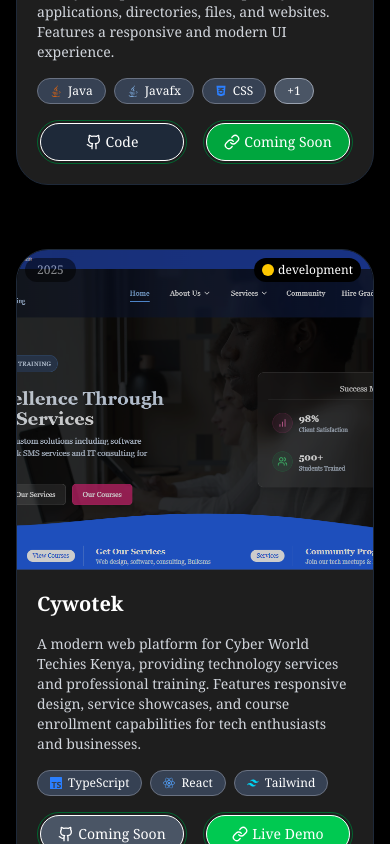
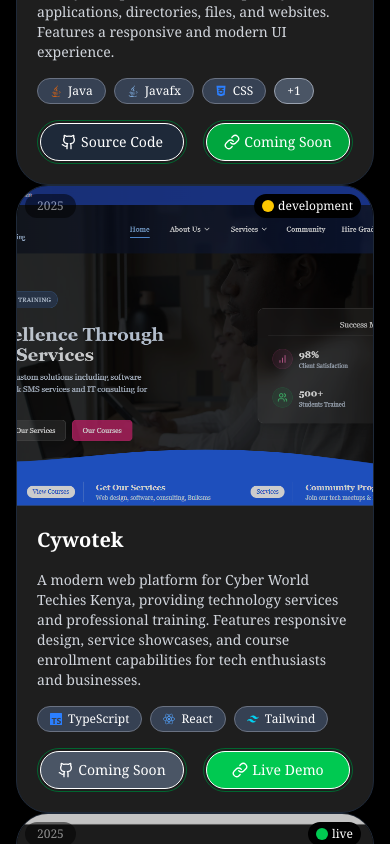
Before and after one commit to kinuthia-lawrence/lawrence-kinuthia, a React (Vite) app: page / in a window 390 px wide. Shown: the part 1860-2704 px from the top of the page. Built offline with nearby package versions, Linux system fonts and the light colour scheme.

Commit message:
modified project responsiveness

```diff
--- a/src/components/Projects.tsx
+++ b/src/components/Projects.tsx
@@ -92,7 +92,7 @@
                 } px-4 py-2 rounded-full w-full border border-white`}
               >
                 <GithubIcon className="w-4 h-4 mr-1" />
-                {project.codeLink === "#" ? "Coming Soon" : "Code"}
+                {project.codeLink === "#" ? "Coming Soon" : "Source Code"}
               </a>
             </div>
           )}
@@ -128,7 +128,7 @@
 const Projects: React.FC = () => (
   <section
     id="projects"
-    className="p-4 md:px-38 bg-black min-h-screen flex flex-col items-center justify-center"
+    className="p-4 lg:px-34 bg-black min-h-screen flex flex-col items-center justify-center"
   >
     <h2 className="text-3xl md:text-4xl flex  font-bold text-white mb-2">
       Featured Projects
@@ -144,7 +144,7 @@
       can find SOME of them in my github
     </p>
     <div className="px-16 h-px bg-gradient-to-r from-gray-500 via-white to-gray-500 my-8"></div>
-    <div className="grid grid-cols-1 md:grid-cols-2 gap-16">
+    <div className="grid grid-cols-1 md:grid-cols-2 md:gap-8 lg:gap-16">
       {projects.map((project) => (
         <ProjectCard key={project.title} project={project} />
       ))}
```
